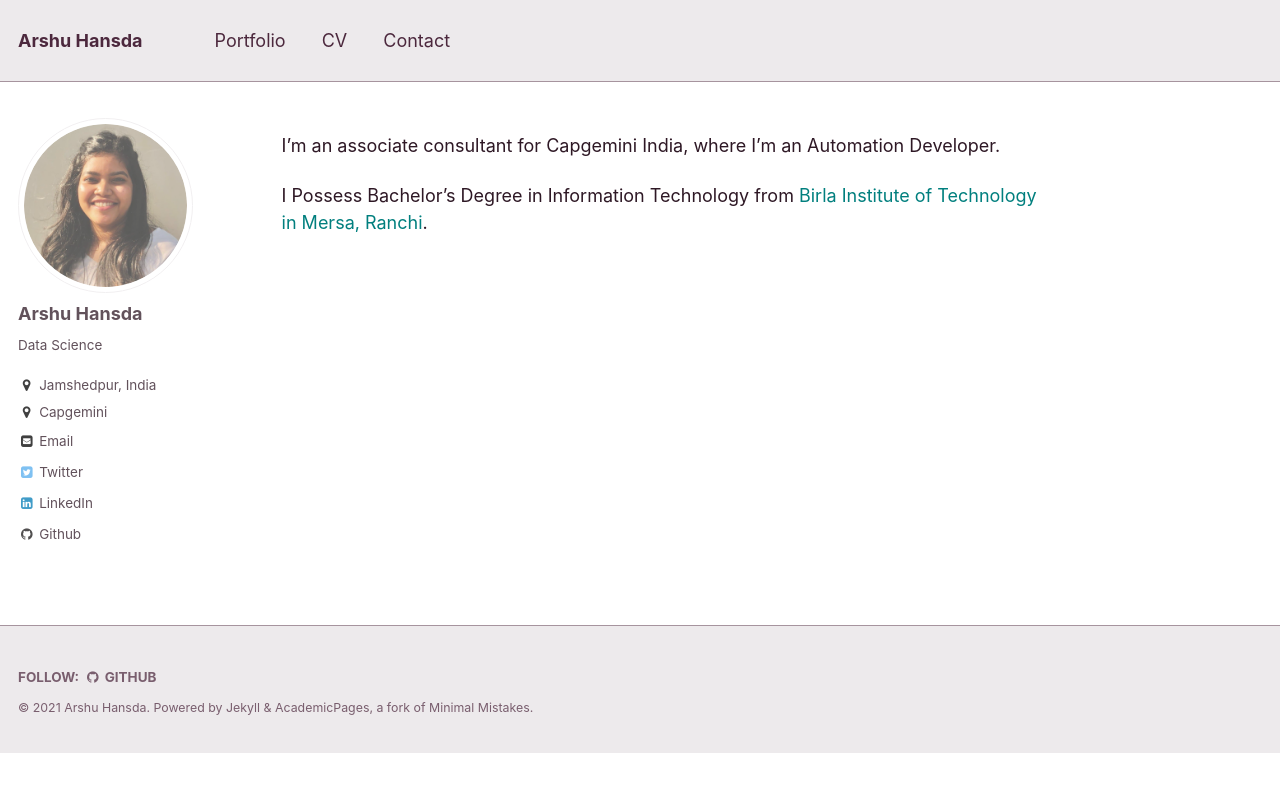
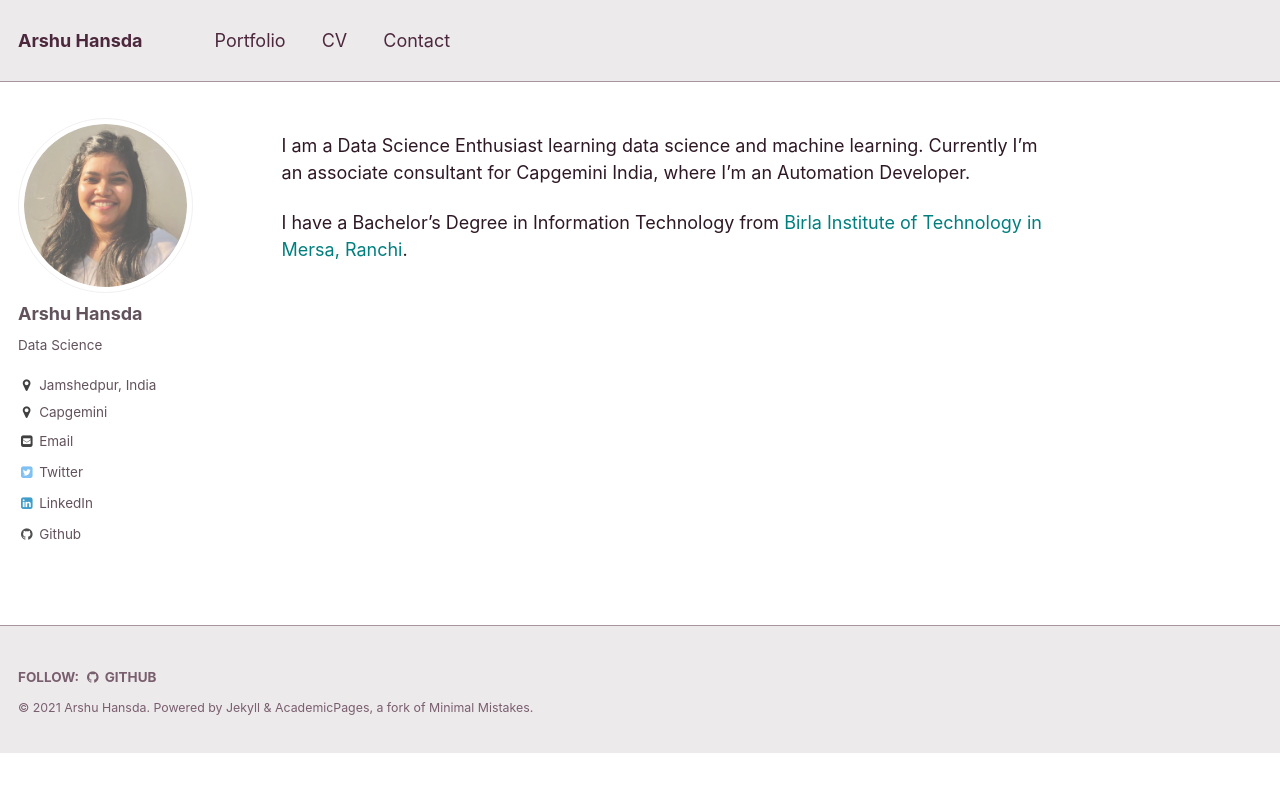
Before and after one commit to arshuhansda/arshuhansda.github.io, a Jekyll site: the page built from _pages/about.md, in a window 1280 px wide. Shown: the top 792 px of the page. Built offline with Jekyll 4.4.1, drawn with Linux system fonts in a browser that asks for light colours.

Commit message:
Update about.md

```diff
--- a/_pages/about.md
+++ b/_pages/about.md
@@ -7,8 +7,10 @@ redirect_from:
   - /about/
   - /about.html
 ---
-I'm an associate consultant for Capgemini India, where I'm an Automation Developer.
 
-I Possess Bachelor's Degree in Information Technology from [Birla Institute of Technology in Mersa, Ranchi](https://www.bitmesra.ac.in/).
+I am a Data Science Enthusiast learning data science and machine learning.
+Currently I'm an associate consultant for Capgemini India, where I'm an Automation Developer.
+
+I have a Bachelor's Degree in Information Technology from [Birla Institute of Technology in Mersa, Ranchi](https://www.bitmesra.ac.in/).
 
 <!-- Internships addition -->
```
